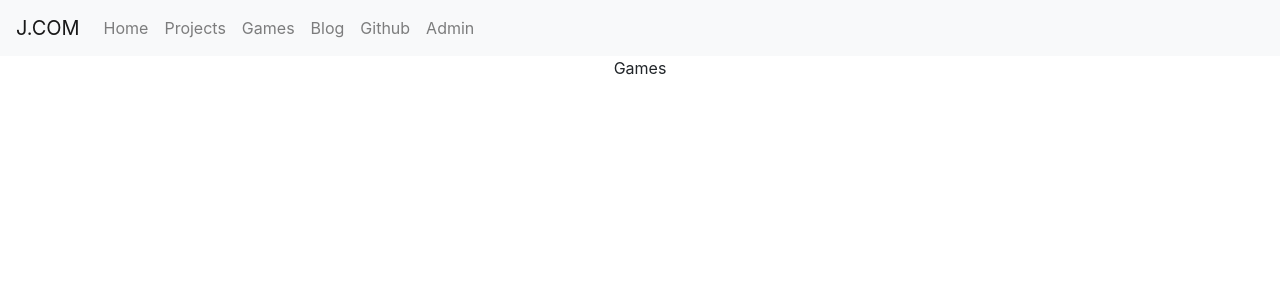
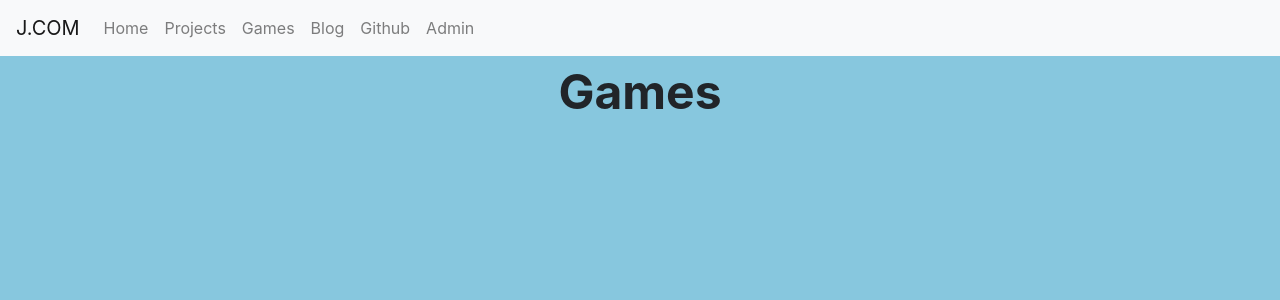
Before and after one commit to woojin624/portfolio-react, a React (Create React App) app in the folder client/: page /games in a window 1280 px wide. Shown: the top 300 px of the page. Built offline with nearby package versions, Linux system fonts and the light colour scheme.

Commit message:
test framer-motion for web interaction, It was successful test but <initial> doesn't work in main page

```diff
--- a/client/package.json
+++ b/client/package.json
@@ -7,6 +7,7 @@
     "@testing-library/react": "^11.1.0",
     "@testing-library/user-event": "^12.1.10",
     "bootstrap": "^4.6.0",
+    "framer-motion": "^4.1.3",
     "react": "^17.0.2",
     "react-bootstrap": "^1.5.2",
     "react-dom": "^17.0.2",
--- a/client/src/App.js
+++ b/client/src/App.js
@@ -1,7 +1,9 @@
 import React from 'react';
 import './App.css';
 
-import { Route, Switch, useHistory, BrowserRouter as Router } from 'react-router-dom';
+import { Route, Switch, useLocation } from 'react-router-dom';
+import { AnimatePresence, motion } from 'framer-motion';
+
 import Home from './components/Home';
 import Games from './components/Games';
 import Projects from './components/Projects';
@@ -9,12 +11,14 @@ import NavBar from './components/NavBar';
 import Admin from './components/admin/Admin';
 
 const App = () => {
+  const location = useLocation();
+
   return (
     <div className='App'>
-      <Router>
-        <NavBar />
-        <div className='whole-container'>
-          <Switch>
+      <NavBar />
+      <div className='whole-container'>
+        <AnimatePresence exitBeforeEnter>
+          <Switch location={location} key={location.pathname}>
             <Route exact path='/'>
               <Home />
             </Route>
@@ -28,8 +32,8 @@ const App = () => {
               <Admin />
             </Route>
           </Switch>
-        </div>
-      </Router>
+        </AnimatePresence>
+      </div>
     </div>
   );
 };
--- a/client/src/components/Games.js
+++ b/client/src/components/Games.js
@@ -1,7 +1,33 @@
 import React from 'react';
+import { motion } from 'framer-motion';
+const Games = () => {
+  const gameTextMotion = {
+    start: {
+      fontSize: '10px',
+      fontWeight: '300',
+      y: -200,
+    },
+    in: {
+      fontSize: '48px',
+      fontWeight: '700',
+      y: 0,
+    },
+    end: {
+      fontSize: '24px',
+      fontWeight: '400',
+      y: 400,
+    },
+  };
 
-const Games = () => {
-  return <div>Games</div>;
+  return (
+    <motion.div initial={{ opacity: 0 }} animate={{ opacity: 1 }} exit={{ opacity: 0 }} transition={{ duration: 0.3 }}>
+      <div className='games-contain'>
+        <motion.p initial='start' animate='in' exit='end' transition={{ duration: 0.3 }} variants={gameTextMotion}>
+          Games
+        </motion.p>
+      </div>
+    </motion.div>
+  );
 };
 
 export default Games;
--- a/client/src/components/Home.js
+++ b/client/src/components/Home.js
@@ -1,6 +1,7 @@
 import React, { useEffect, useState } from 'react';
 import axios from 'axios';
 import './main.css';
+import { motion } from 'framer-motion';
 
 const Home = () => {
   const [isLoading, setIsLoading] = useState(true);
@@ -17,27 +18,37 @@ const Home = () => {
         console.log(err);
       });
 
-    // setTimeout(() => {
-    //   setIsLoading(true);
-    setLeftBoxClass('home-box-l');
-    setRightBoxClass('home-box-r');
-    // }, 2000);
+    // setLeftBoxClass('home-box-l');
+    // setRightBoxClass('home-box-r');
 
     return () => {
       console.log('언마운트');
-      setLeftBoxClass('home-box-l home-hide-l');
-      setRightBoxClass('home-box-r home-hide-r');
     };
   }, []);
 
-  useEffect(() => {}, [isLoading]);
+  const boxTransition = {
+    leftIn: {
+      transform: 'translate(0, 0)',
+    },
+    leftOut: {
+      transform: 'translate(-100%, 0)',
+    },
+    rightIn: {
+      transform: 'translate(0, 0)',
+    },
+    rightOut: {
+      transform: 'translate(100%, 0)',
+    },
+  };
 
   return (
     <>
-      <div className='land-contain'>
-        <div className={leftBoxClass}></div>
-        <div className={rightBoxClass}></div>
-      </div>
+      <motion.div initial={{ opacity: 0 }} animate={{ opacity: 1 }} exit={{ opacity: 0 }} transition={{ duration: 0.3 }}>
+        <div className='land-contain'>
+          <motion.div initial='leftIn' animate='leftIn' exit='leftOut' transition={{ duration: 0.3 }} variants={boxTransition} className={leftBoxClass} />
+          <motion.div initial='rightIn' animate='rightIn' exit='rightOut' transition={{ duration: 0.3 }} variants={boxTransition} className={rightBoxClass} />
+        </div>
+      </motion.div>
     </>
   );
 };
--- a/client/src/components/Projects.js
+++ b/client/src/components/Projects.js
@@ -1,5 +1,6 @@
 import React, { useEffect, useState } from 'react';
 import axios from 'axios';
+import { motion } from 'framer-motion';
 
 const Projects = () => {
   const [isLoading, setIsLoading] = useState(true);
@@ -17,12 +18,32 @@ const Projects = () => {
       });
   }, []);
 
-  return isLoading ? (
-    <div>Loading...</div>
-  ) : (
-    <>
-      <div>{projectsList[0].title}</div>
-    </>
+  const projectBoxMotion = {
+    in: {
+      y: 0,
+    },
+    out: {
+      y: 200,
+    },
+  };
+
+  return (
+    <motion.div initial={{ opacity: 0 }} animate={{ opacity: 1 }} exit={{ opacity: 0 }} transition={{ duration: 0.3 }}>
+      <div className='projects-contain'>
+        <div className='project-box-wrap'>
+          <motion.div initial='out' animate='in' exit='out' transition={{ duration: 0.3 }} variants={projectBoxMotion} className='project-box'></motion.div>
+          <motion.div initial='out' animate='in' exit='out' transition={{ duration: 0.3 }} variants={projectBoxMotion} className='project-box'></motion.div>
+          <motion.div initial='out' animate='in' exit='out' transition={{ duration: 0.3 }} variants={projectBoxMotion} className='project-box'></motion.div>
+        </div>
+        {isLoading ? (
+          <div>Loading...</div>
+        ) : (
+          <>
+            <div>{projectsList[0].title}</div>
+          </>
+        )}
+      </div>
+    </motion.div>
   );
 };
 
--- a/client/src/components/main.css
+++ b/client/src/components/main.css
@@ -1,22 +1,37 @@
 .land-contain {
   display: flex;
   width: 100vw;
-  height: 90vh;
+  height: calc(100vh - 56px);
+  background-color: lightgrey;
+}
+
+.projects-contain {
+  background-color: burlywood;
+  width: 100vw;
+  height: calc(100vh - 56px);
+}
+
+.games-contain {
+  background-color: rgb(135, 199, 222);
+  width: 100vw;
+  height: calc(100vh - 56px);
+  z-index: -1;
+  position: relative;
 }
 
 .home-box-l {
   width: 50%;
   height: 100%;
   background: rgb(184, 87, 87);
-  transform: translate(0, 0);
-  transition: 0.3s ease-in;
+  transform: translate(-100%, 0);
+  /* transition: 0.3s ease-in; */
 }
 .home-box-r {
   width: 50%;
   height: 100%;
   background: rgb(91, 133, 104);
-  transform: translate(0, 0);
-  transition: 0.3s ease-in;
+  transform: translate(100%, 0);
+  /* transition: 0.3s ease-in; */
 }
 
 .home-hide-l {
@@ -26,3 +41,17 @@
 .home-hide-r {
   transform: translate(100%, 0);
 }
+
+.project-box-wrap {
+  width: 100%;
+  height: 50%;
+  display: flex;
+  justify-content: space-around;
+  align-items: center;
+}
+
+.project-box {
+  width: 200px;
+  height: 200px;
+  background: forestgreen;
+}
--- a/client/src/index.js
+++ b/client/src/index.js
@@ -3,11 +3,12 @@ import ReactDOM from 'react-dom';
 import './index.css';
 import App from './App';
 import reportWebVitals from './reportWebVitals';
+import { BrowserRouter as Router } from 'react-router-dom';
 
 ReactDOM.render(
-  <React.StrictMode>
+  <Router>
     <App />
-  </React.StrictMode>,
+  </Router>,
   document.getElementById('root')
 );
 
```
Also changed, not shown: 1 other file (tests, documents, lock files or other folders).
